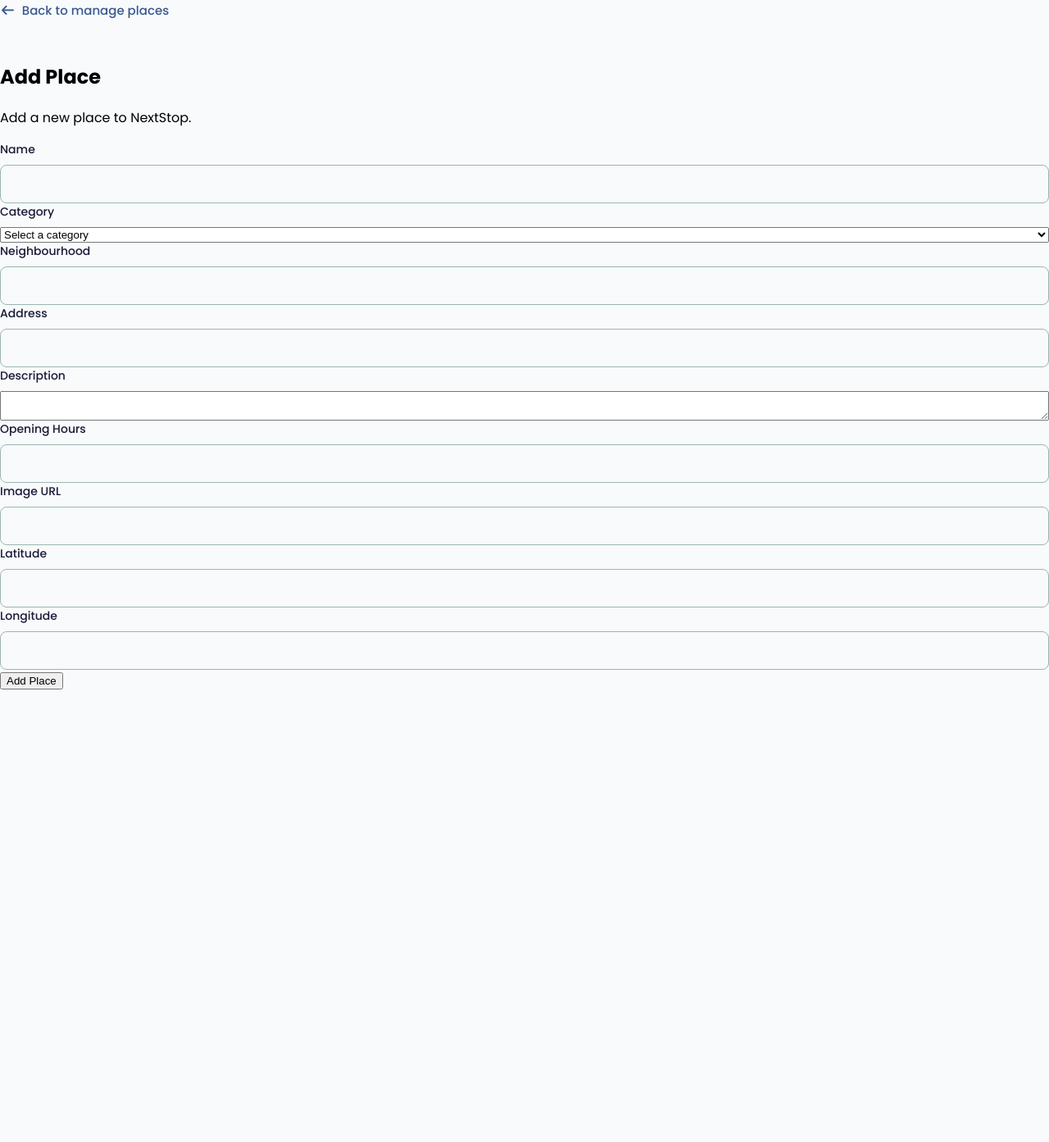
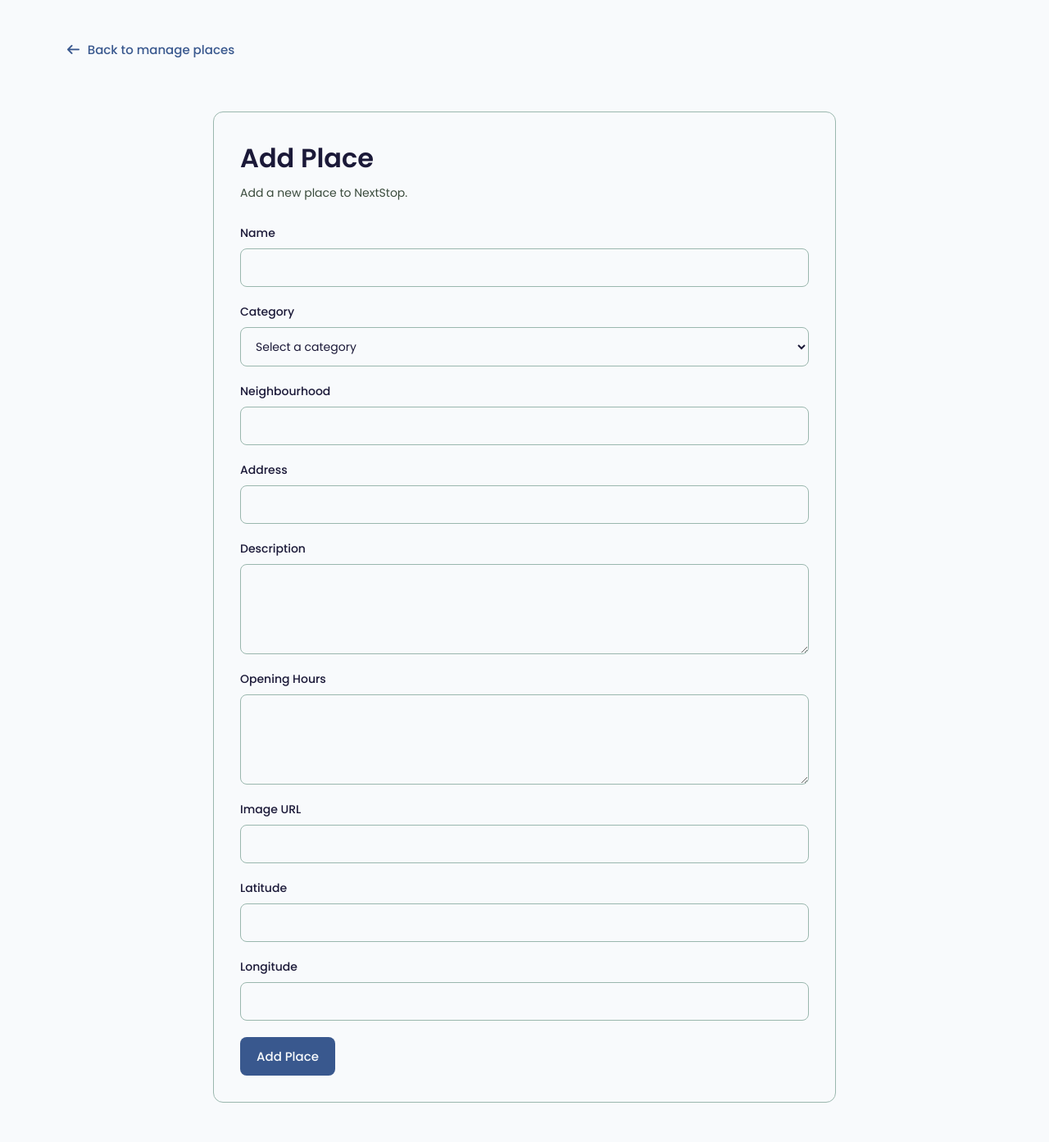
Before and after one commit to saiabbirame/582-32W-VA, a Flask app: page /admin/places/new in a window 1280 px wide. Shown: the part 88-1481 px from the top of the page at 82% size. Before the commit the page ends 929 px from the top, so only its background shows below. Run offline with Flask 3, Linux system fonts and the light colour scheme; a user stored in the database is signed in; tables that the repository leaves empty hold one stand-in row (values such as "Sample post"); some libraries are stand-ins or nearby versions.

Commit message:
Style admin add place form

```diff
--- a/code/static/css/style.css
+++ b/code/static/css/style.css
@@ -1339,6 +1339,82 @@ body{
     color: #901C14;
 }
 
+/* ADMIN ADD PLACE */
+.admin-place-form-page{
+    padding: 48px 80px;
+}
+
+.admin-place-form-container{
+    max-width: 760px;
+    margin: 32px auto 0;
+    border: 1px solid #9AB7AE;
+    border-radius: 12px;
+    background-color: #F8FAFC;
+    box-sizing: border-box;
+    padding: 32px;
+}
+
+.admin-place-form-container h1{
+    color: #1B1938;
+    font-size: 32px;
+    font-weight: 600;
+    margin: 0 0 8px;
+}
+
+.admin-place-form-description{
+    color: #3A4B3C;
+    font-size: 14px;
+    margin: 0 0 28px;
+}
+
+.admin-place-form-container form{
+    display: flex;
+    flex-direction: column;
+    gap: 20px;
+}
+
+.admin-place-form-container select,
+.admin-place-form-container textarea{
+    width: 100%;
+    padding: 12px 14px;
+    border: 1px solid #9AB7AE;
+    border-radius: 8px;
+    background-color: #F8FAFC;
+    color: #1B1938;
+    font-family: "Poppins", sans-serif;
+    font-size: 14px;
+    outline: none;
+    box-sizing: border-box;
+}
+
+.admin-place-form-container select:focus,
+.admin-place-form-container textarea:focus{
+    border: 1px solid #3A4B3C;
+}
+
+.admin-place-form-container textarea{
+    min-height: 110px;
+    resize: vertical;
+}
+
+.admin-place-submit{
+    align-self: flex-start;
+    padding: 12px 20px;
+    background-color: #39588E;
+    color: #F8FAFC;
+    border: none;
+    font-family: "Poppins", sans-serif;
+    font-size: 15px;
+    font-weight: 500;
+    border-radius: 8px;
+    cursor: pointer;
+    transition: 0.3s ease;
+}
+
+.admin-place-submit:hover{
+    background-color: #1B1938;
+}
+
 /* RESPONSIVE DESIGN */
 @media (max-width: 992px){
 /* HOMEPAGE */
--- a/code/templates/admin_add_place.html
+++ b/code/templates/admin_add_place.html
@@ -84,13 +84,12 @@
             <div class="form-group">
                 <label for="opening-hours">Opening Hours</label>
 
-                <input
+                <textarea
                     id="opening-hours"
                     name="opening_hours"
-                    type="text"
                     maxlength="255"
                     required
-                >
+                ></textarea>
             </div>
 
             <div class="form-group">
```
